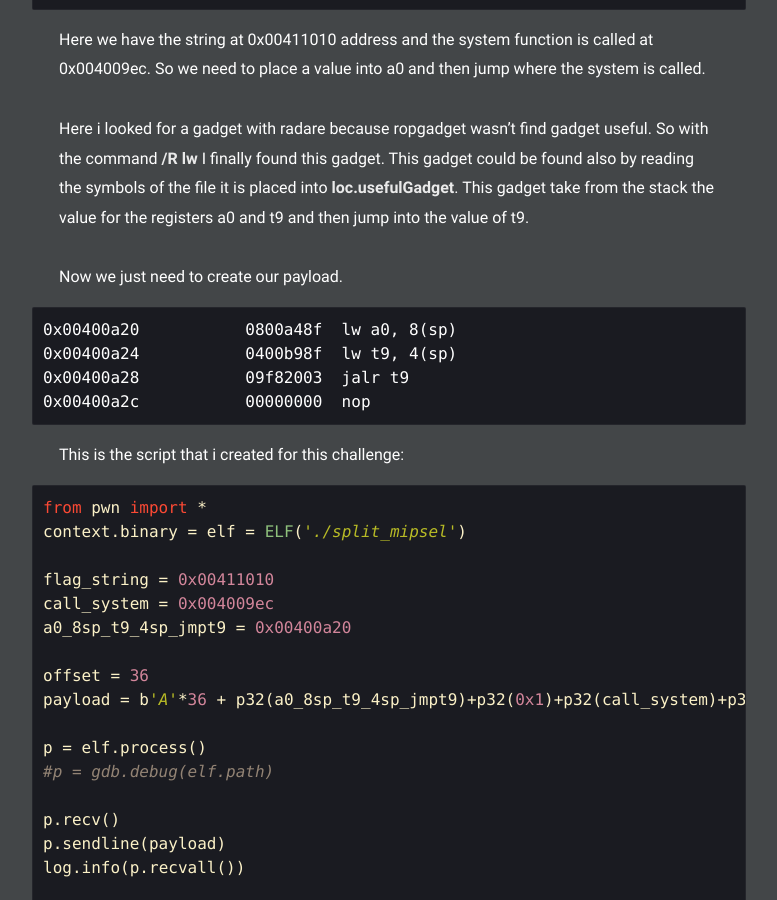
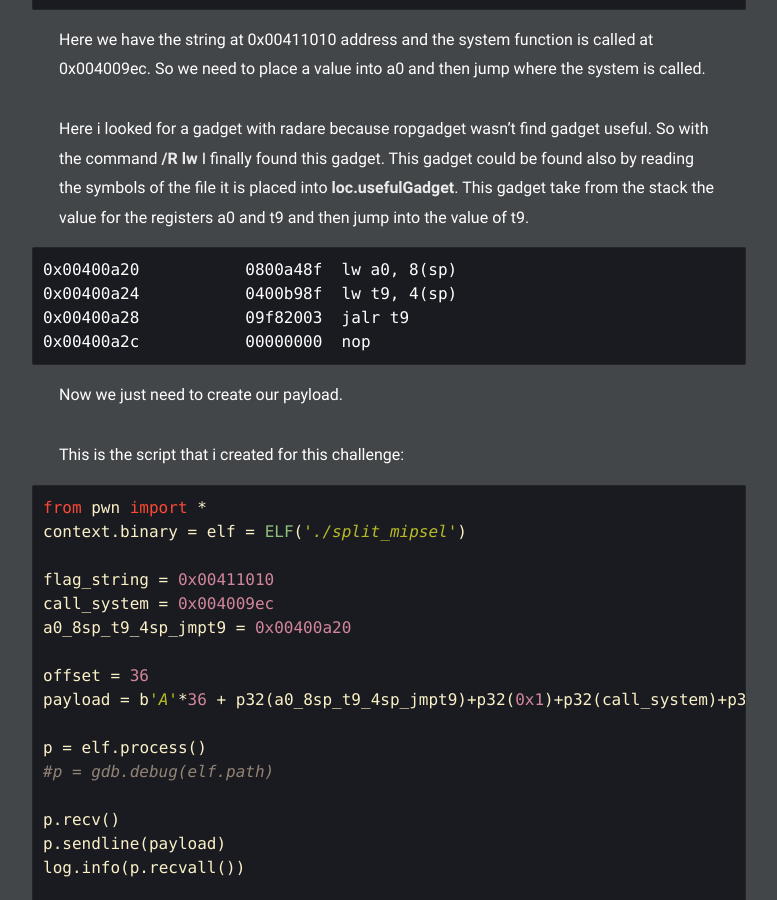
Before and after one commit to tizianocolagrossi/tizianocolagrossi.github.io, a Jekyll site: the page built from _posts/rop_emporium_split/2021-05-5-rop-emporium-split.md, in a window 1280 px wide and 900 px high, scrolled down 9695 px. Shown: the whole window, without its empty margins (251-1028 px from the left). Built offline with Jekyll 4.4.1, drawn with Linux system fonts in a browser that asks for light colours; nearby versions of some CDN libraries; some of the changed lines change nothing that is shown.

Commit message:
err corr

````diff
--- a/_posts/rop_emporium_split/2021-05-5-rop-emporium-split.md
+++ b/_posts/rop_emporium_split/2021-05-5-rop-emporium-split.md
@@ -406,7 +406,6 @@ Here i looked for a gadget with radare because ropgadget wasn't find gadget usef
 This gadget could be found also by reading the symbols of the file it is placed into **loc.usefulGadget**.
 This gadget take from the stack the value for the registers a0 and t9 and then jump into the value of t9.
 
-Now we just need to create our payload.
 
 ```asm
 0x00400a20           0800a48f  lw a0, 8(sp)
@@ -414,6 +413,8 @@ Now we just need to create our payload.
 0x00400a28           09f82003  jalr t9
 0x00400a2c           00000000  nop
 ```
+
+Now we just need to create our payload.
 
 This is the script that i created for this challenge:
 
````
